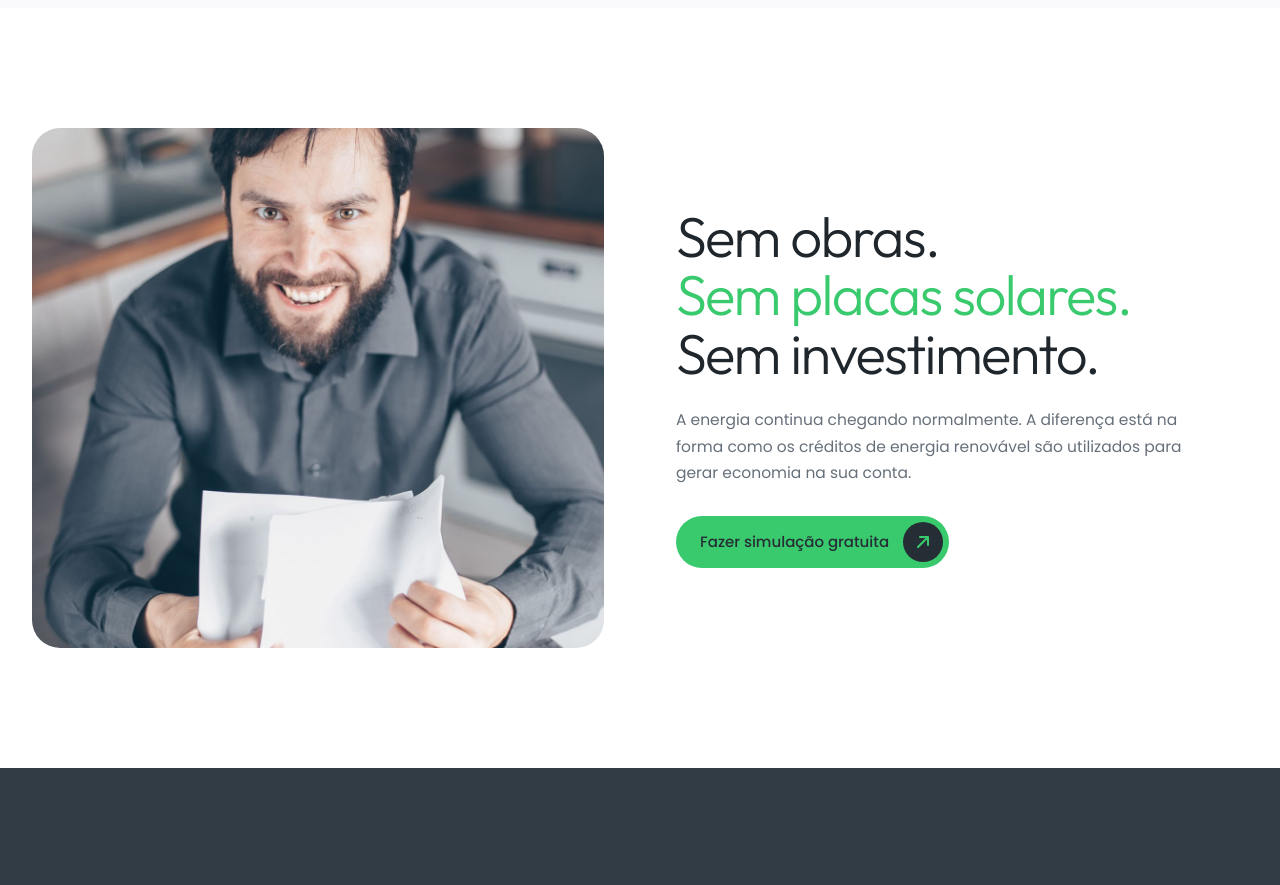
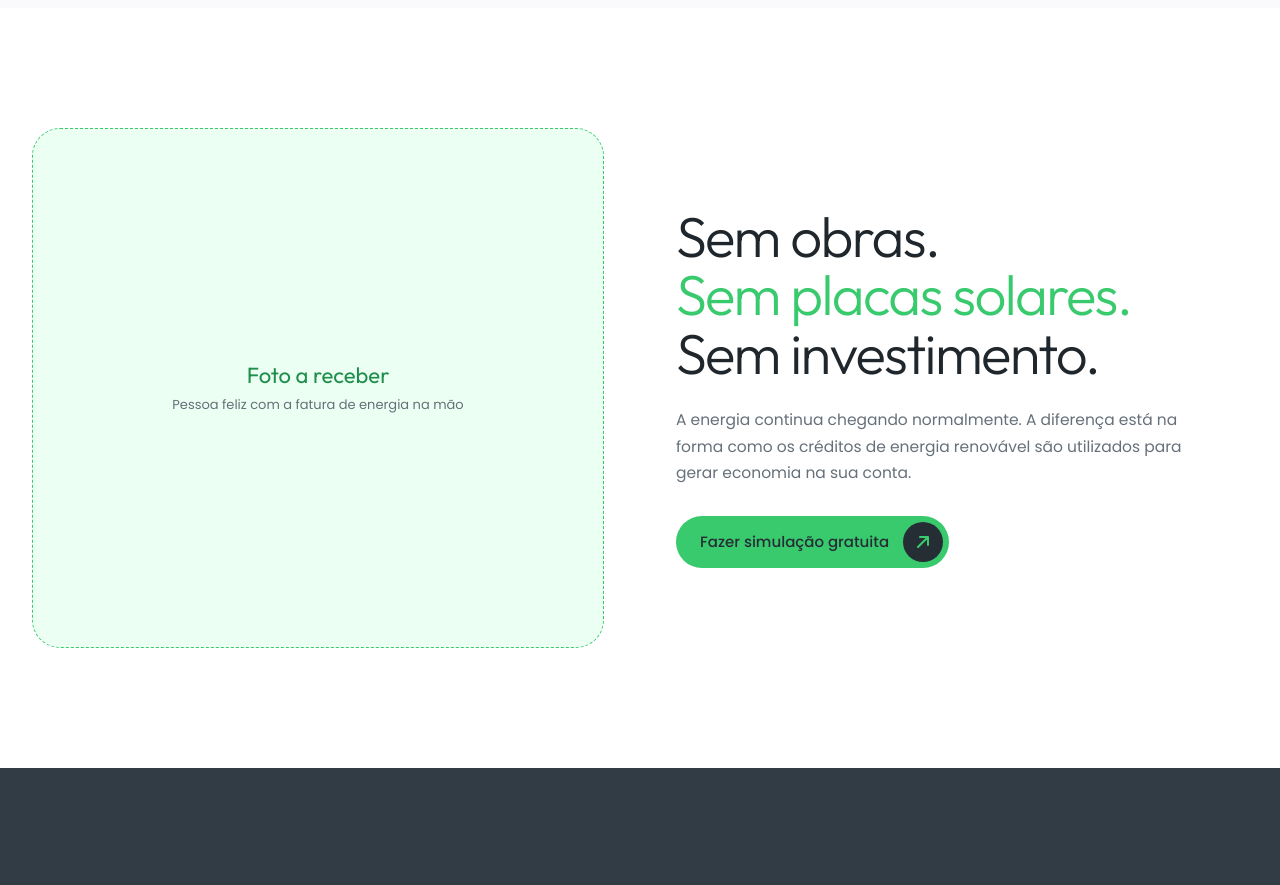
Before and after one commit to samuelsabadini0/ludfor-site, a plain HTML site: page simplifica/index.html in a window 1280 px wide. Shown: the part 5560-6445 px from the top of the page. Drawn offline with Linux system fonts and the light colour scheme.

Commit message:
Simplifica: foto do Sem obras vira placeholder
Co-Authored-By: Claude Opus 5.5 <noreply@anthropic.com>

```diff
--- a/simplifica/css/site.css
+++ b/simplifica/css/site.css
@@ -239,6 +239,9 @@ h2 em,h1 em{font-style:normal;color:var(--verde)}
 
 .sem .wrap{display:grid;grid-template-columns:1fr 1fr;gap:72px;align-items:center}
 .sem .foto{min-height:520px;background-size:cover;background-position:center;border-radius:var(--r-l)}
+.sem .ph-foto{display:flex;flex-direction:column;align-items:center;justify-content:center;gap:6px;text-align:center;padding:24px;background:var(--menta);border:1px dashed var(--verde);color:var(--verde-texto)}
+.sem .ph-foto span{font:400 22px "Outfit",sans-serif}
+.sem .ph-foto small{font-size:13px;color:var(--muted)}
 .sem h2 span{display:block}
 .sem h2 span:nth-child(2){color:var(--verde)}
 .sem .t{margin-top:24px;font-size:15.5px;line-height:1.7;color:var(--muted);max-width:34em}
--- a/simplifica/index.html
+++ b/simplifica/index.html
@@ -141,7 +141,7 @@
   </div></section>
 
   <section class="sec sem branco"><div class="wrap">
-    <div class="foto wipe" role="img" aria-label="Homem sorrindo com a fatura de energia na mão" style="background-image:url(assets/fatura-feliz.jpg)"></div>
+    <div class="foto ph-foto wipe"><span>Foto a receber</span><small>Pessoa feliz com a fatura de energia na mão</small></div>
     <div data-reveal>
       <h2><span>Sem obras.</span><span>Sem placas solares.</span><span>Sem investimento.</span></h2>
       <p class="t">A energia continua chegando normalmente. A diferença está na forma como os créditos de energia renovável são utilizados para gerar economia na sua conta.</p>
```
Also changed, not shown: simplifica/assets/fatura-feliz.jpg (deleted).
